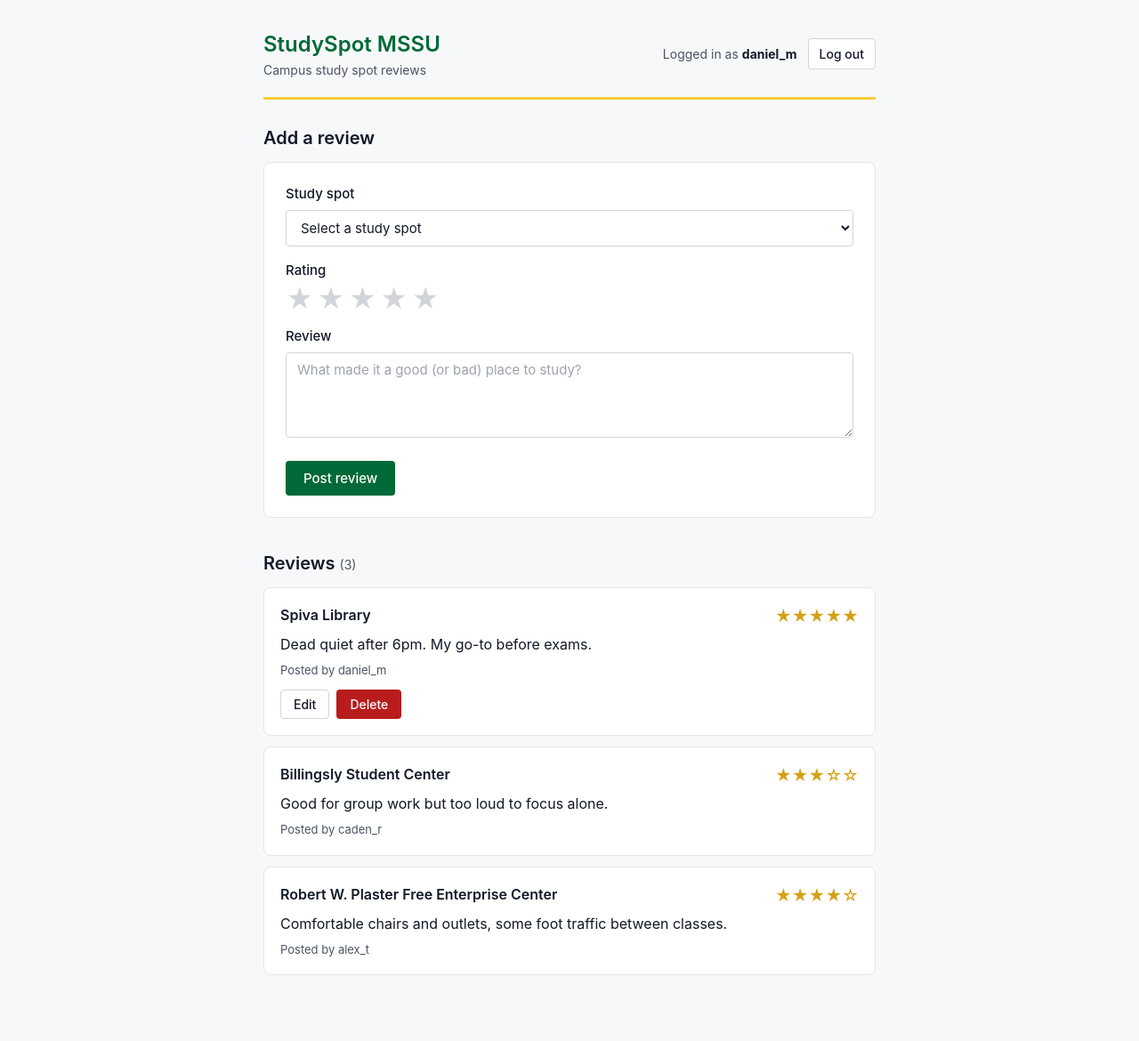
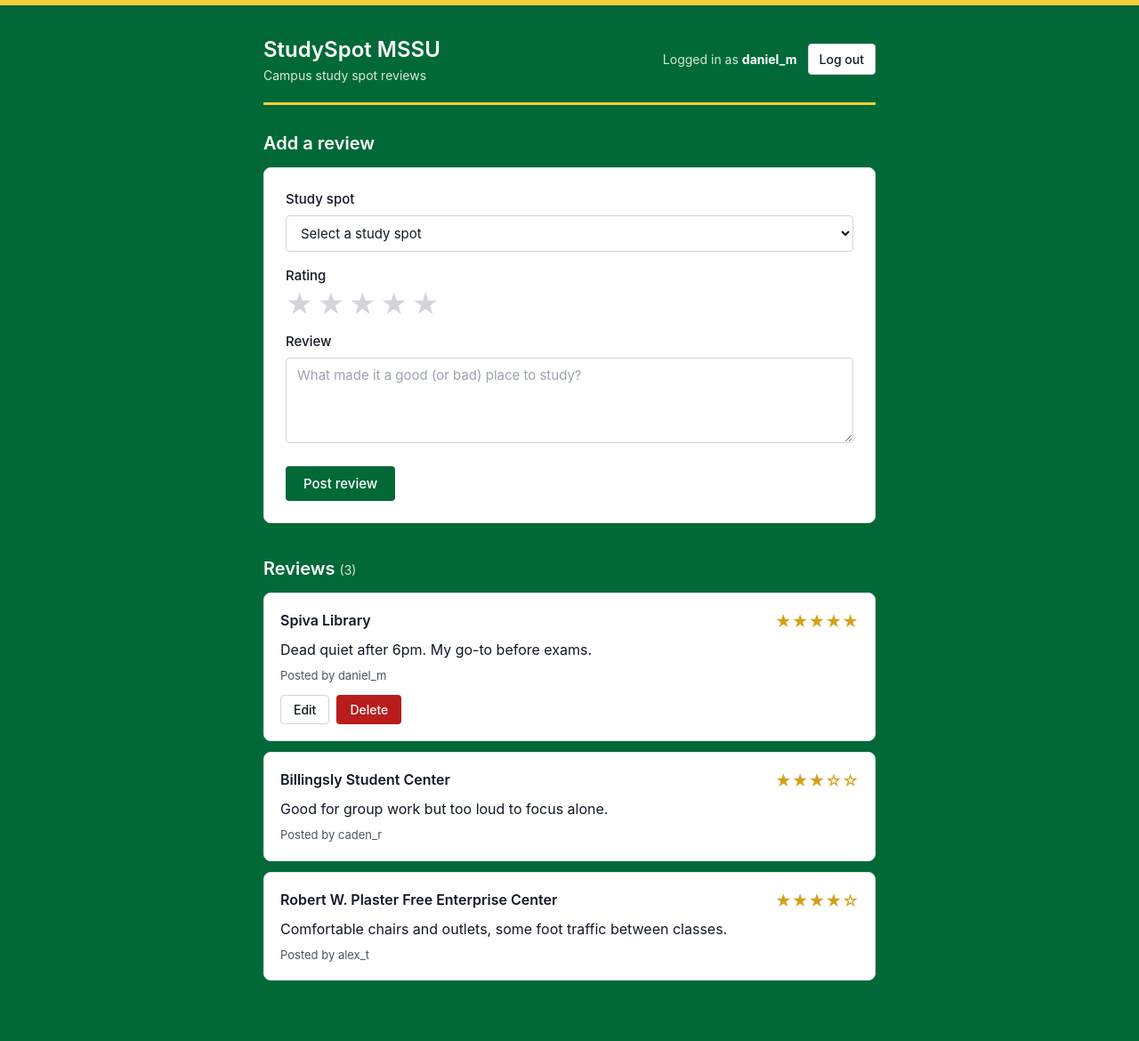
Before and after one commit to nilsotovel/studyspot-mssu, a PHP site: page /dashboard.html in a window 1280 px wide; the page is wider, and only the part inside the window is pictured. Shown: that part at 89% size. Before the commit the page ends 1096 px from the top of that part, so only its background shows below. Run offline with PHP 8.4, Linux system fonts and the light colour scheme.

Commit message:
Use MSSU green background on all pages

```diff
--- a/css/style.css
+++ b/css/style.css
@@ -1,5 +1,5 @@
 :root {
-    --bg: #f7f8fa;
+    --bg: #eef2ef;
     --card: #ffffff;
     --border: #e3e5e8;
     --text: #111827;
@@ -21,7 +21,8 @@
 
 body {
     font-family: -apple-system, "Segoe UI", Arial, sans-serif;
-    background-color: var(--bg);
+    background-color: var(--brand-green);
+    border-top: 6px solid var(--brand-gold);
     color: var(--text);
     line-height: 1.5;
 }
@@ -47,10 +48,11 @@ body {
 .site-title h1 {
     font-size: 26px;
     font-weight: 600;
+    color: white;
 }
 
 .site-title p {
-    color: var(--muted);
+    color: #d7e9dd;
     font-size: 15px;
 }
 
@@ -122,11 +124,11 @@ button:hover {
     margin-top: 20px;
     text-align: center;
     font-size: 15px;
-    color: var(--muted);
+    color: #d7e9dd;
 }
 
 .switch-link a {
-    color: var(--text);
+    color: var(--brand-gold);
     font-weight: 500;
 }
 
@@ -152,18 +154,19 @@ button:hover {
     justify-content: space-between;
     align-items: center;
     padding-bottom: 20px;
-    border-bottom: 1px solid var(--border);
+    border-bottom: 3px solid var(--brand-gold);
     margin-bottom: 28px;
 }
 
 .dash-header h1 {
     font-size: 24px;
     font-weight: 600;
+    color: white;
 }
 
 .dash-header p {
     font-size: 14px;
-    color: var(--muted);
+    color: #d7e9dd;
 }
 
 .user-info {
@@ -171,11 +174,11 @@ button:hover {
     align-items: center;
     gap: 12px;
     font-size: 14px;
-    color: var(--muted);
+    color: #d7e9dd;
 }
 
 .user-info strong {
-    color: var(--text);
+    color: white;
 }
 
 .logout-btn {
@@ -196,13 +199,14 @@ button:hover {
 .section-title {
     font-size: 20px;
     font-weight: 600;
+    color: white;
     margin-bottom: 12px;
 }
 
 .count {
     font-size: 14px;
     font-weight: 400;
-    color: var(--muted);
+    color: #d7e9dd;
 }
 
 section {
@@ -339,12 +343,3 @@ section {
         width: 100%;
     }
 }
-
-.site-title h1,
-.dash-header h1 {
-    color: var(--brand-green);
-}
-
-.dash-header {
-    border-bottom: 3px solid var(--brand-gold);
-}
```
